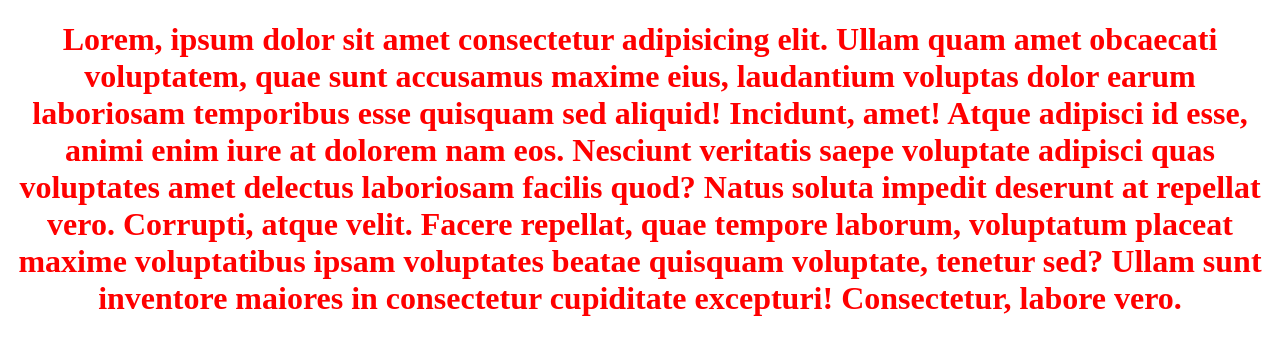
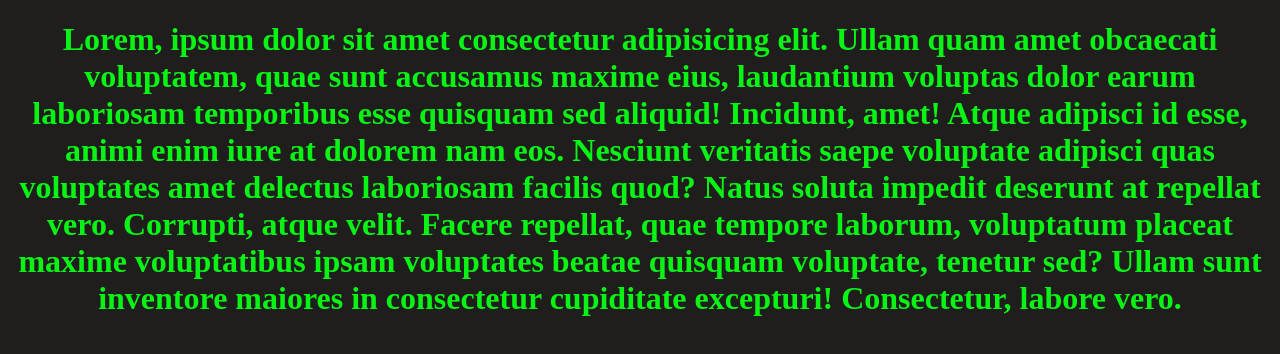
Before and after one commit to Tomasz1i2022/19.09.2024podstGitHub, a plain HTML site: page index.html in a window 1280 px wide. Drawn offline with Linux system fonts and the light colour scheme.

Commit message:
Change of colours

```diff
--- a/index.html
+++ b/index.html
@@ -5,8 +5,8 @@
     <meta name="viewport" content="width=device-width, initial-scale=1.0">
     <title>Strona</title>
 </head>
-<body style="background-color: rgb(255, 255, 255);">
-    <h1 style="color: rgb(255, 0, 0); text-align: center;">
+<body style="background-color: rgb(32, 29, 29);">
+    <h1 style="color: rgb(9, 243, 21); text-align: center;">
         Lorem, ipsum dolor sit amet consectetur adipisicing elit. Ullam quam amet obcaecati voluptatem, quae sunt accusamus maxime eius, laudantium voluptas dolor earum laboriosam temporibus esse quisquam sed aliquid! Incidunt, amet!
     Atque adipisci id esse, animi enim iure at dolorem nam eos. Nesciunt veritatis saepe voluptate adipisci quas voluptates amet delectus laboriosam facilis quod? Natus soluta impedit deserunt at repellat vero.
     Corrupti, atque velit. Facere repellat, quae tempore laborum, voluptatum placeat maxime voluptatibus ipsam voluptates beatae quisquam voluptate, tenetur sed? Ullam sunt inventore maiores in consectetur cupiditate excepturi! Consectetur, labore vero.
```
